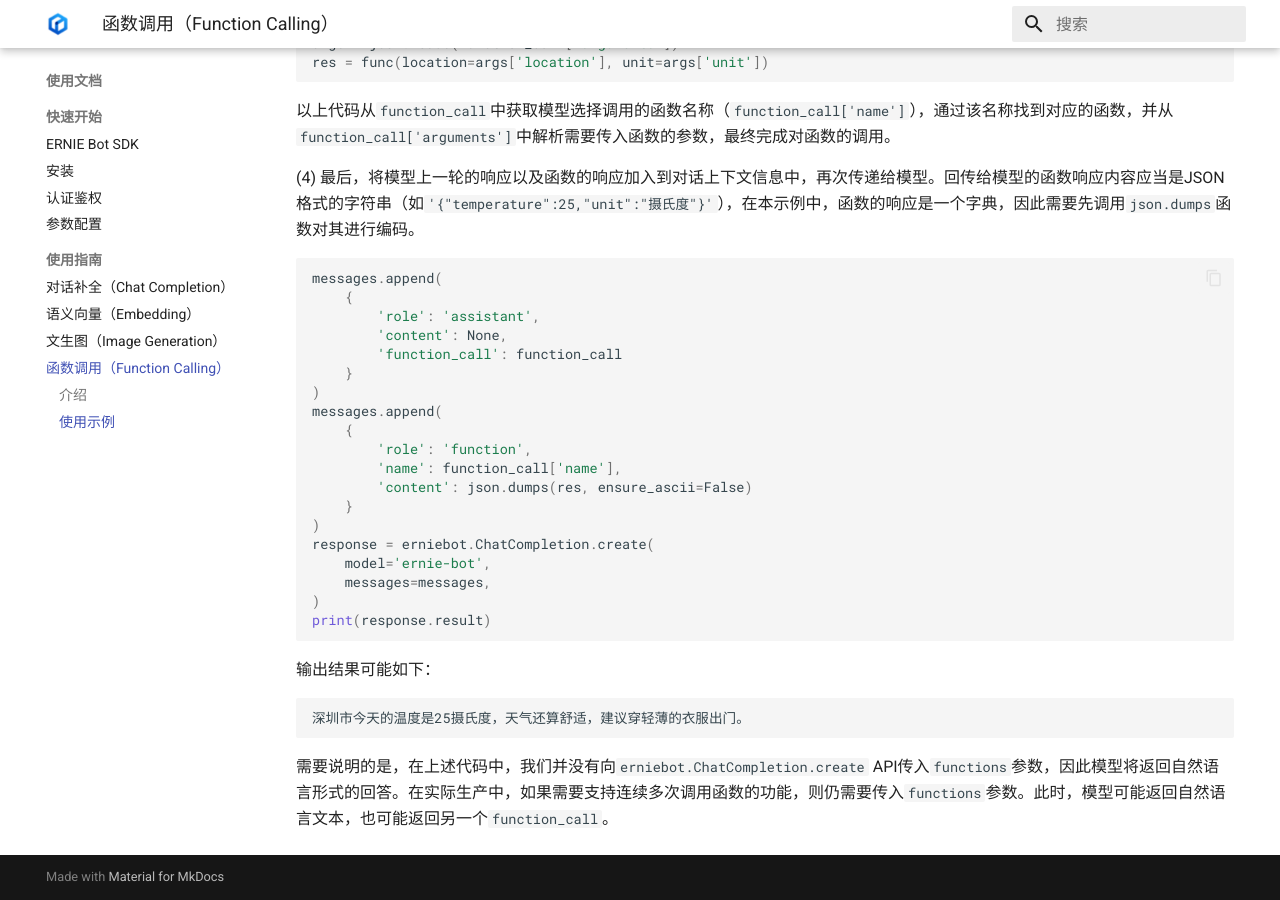
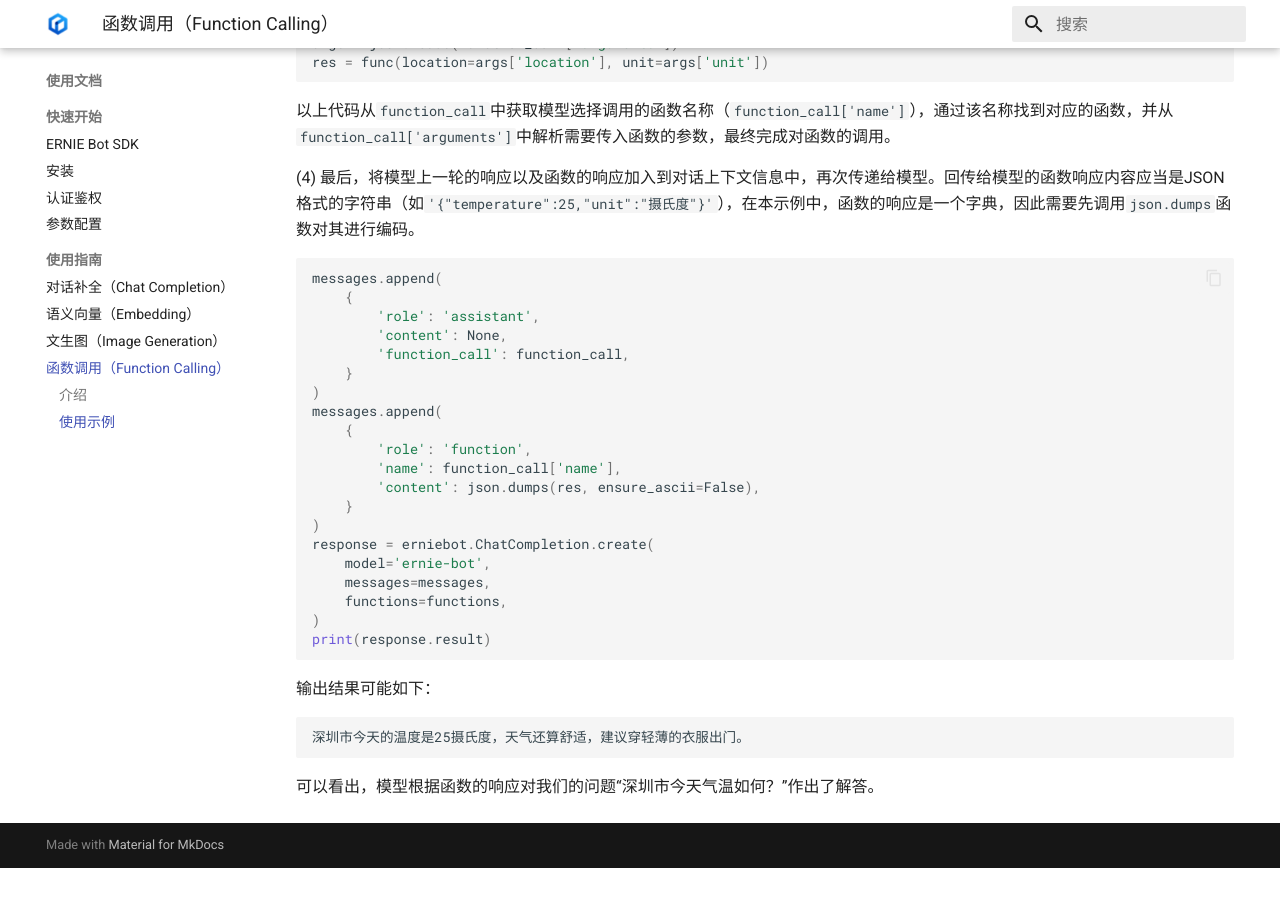
Before and after one commit to PaddlePaddle/ERNIE-SDK, an MkDocs documentation site: the page built from docs/guides/function_calling.md, in a window 1280 px wide and 900 px high, scrolled down 2522 px. Built offline with MkDocs 1.6.1 and Material for MkDocs 9.7.7, drawn with Linux system fonts in a browser that asks for light colours; after the commit the page ends 3390 px from its top, so only the background shows below that.

Commit message:
Fix function calling tutorial

````diff
--- a/docs/guides/function_calling.md
+++ b/docs/guides/function_calling.md
@@ -84,14 +84,14 @@ erniebot.access_token = '<eb-access-token>'
 messages = [
     {
         'role': 'user',
-        'content': "深圳市今天气温如何？"
+        'content': "深圳市今天气温如何？",
     }
 ]
 
 response = erniebot.ChatCompletion.create(
     model='ernie-bot',
     messages=messages,
-    functions=functions
+    functions=functions,
 )
 assert hasattr(response, 'function_call')
 function_call = response.function_call
@@ -149,4 +150,4 @@ print(response.result)
 深圳市今天的温度是25摄氏度，天气还算舒适，建议穿轻薄的衣服出门。
 ```
 
-需要说明的是，在上述代码中，我们并没有向`erniebot.ChatCompletion.create` API传入`functions`参数，因此模型将返回自然语言形式的回答。在实际生产中，如果需要支持连续多次调用函数的功能，则仍需要传入`functions`参数。此时，模型可能返回自然语言文本，也可能返回另一个`function_call`。
+可以看出，模型根据函数的响应对我们的问题“深圳市今天气温如何？”作出了解答。
````
Also changed, not shown: other parts of docs/guides/function_calling.md (+3 -2 lines).
